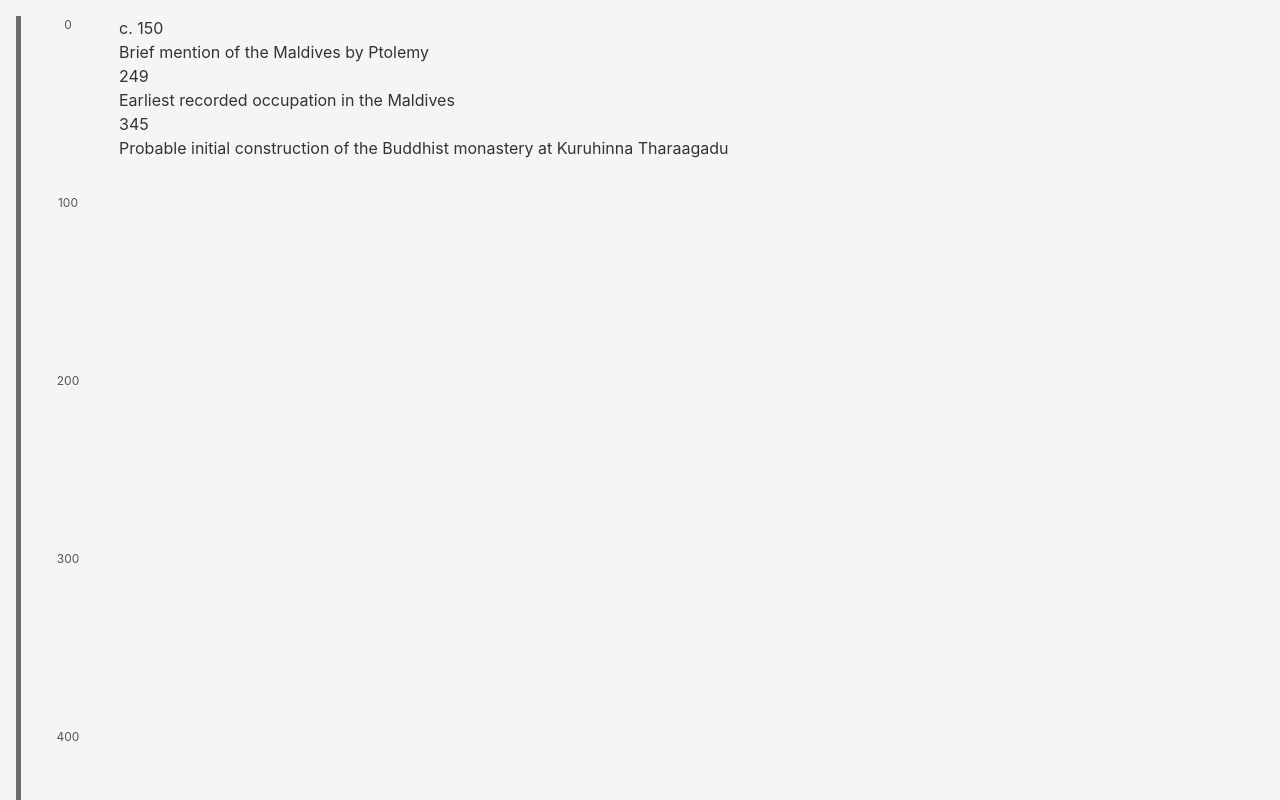
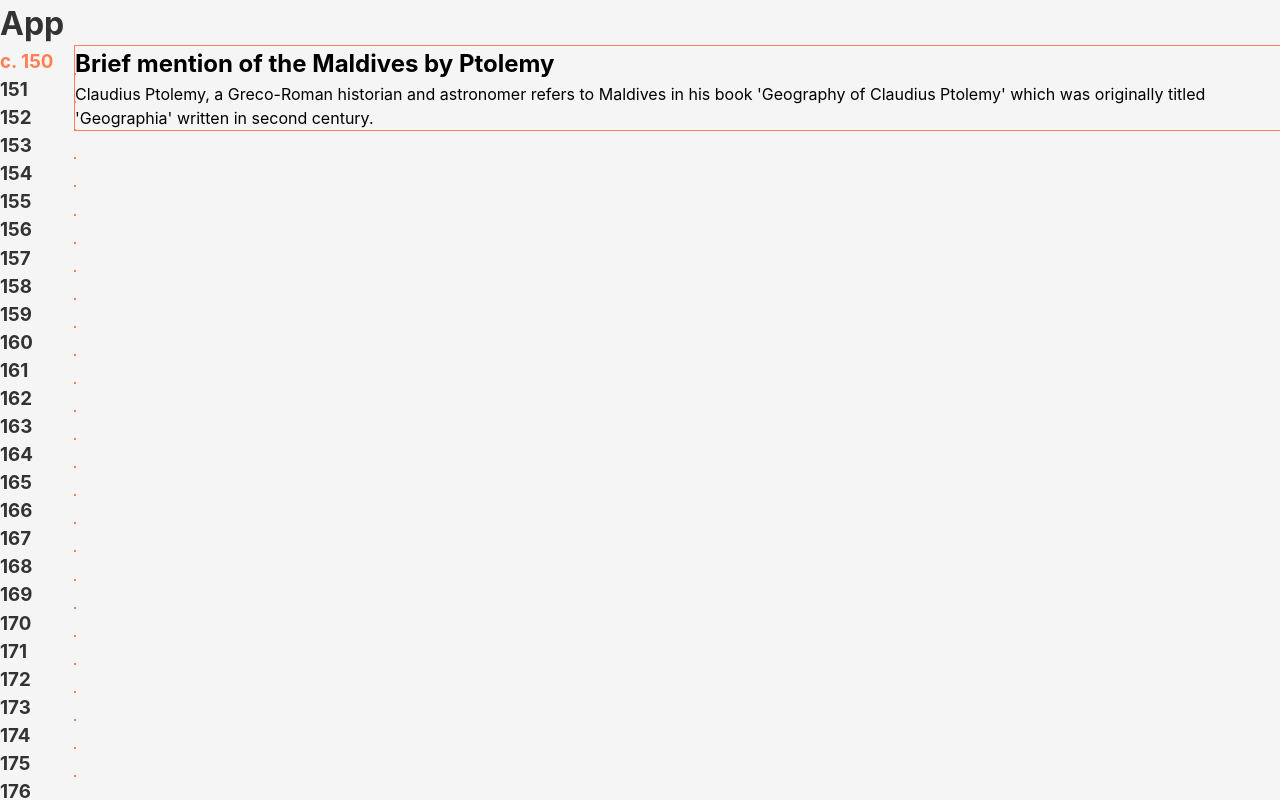
Before and after one commit to faryyym/maldive_history, a Vue app: page / in a window 1280 px wide. Shown: the top 800 px of the page. Built offline with nearby package versions, Linux system fonts and the light colour scheme.

Commit message:
Basic Timeline Structure

```diff
--- a/package.json
+++ b/package.json
@@ -10,6 +10,9 @@
   },
   "dependencies": {
     "@knight-lab/timelinejs": "^3.9.3",
+    "timeline-vuejs": "^1.1.7",
+    "vis-data": "^7.1.9",
+    "vis-timeline": "^7.7.3",
     "vue": "^3.3.4"
   },
   "devDependencies": {
--- a/src/App.vue
+++ b/src/App.vue
@@ -1,28 +1,32 @@
 <template>
-  <div class="timeline">
-    <div class="line"></div>
-    <div class="content">
-      <div class="markers">
-        <div v-for="year in timelineYears" :key="year" class="marker">
-          {{ year }}
-        </div>
+  <h1>App</h1>
+  <div class="container">
+    <div
+      v-for="yearData in yearEvents"
+      :key="yearData.year"
+      :id="yearData.year"
+      :class="{ year: true, 'highlighted-year': yearData.title !== '' }"
+    >
+      <h3>{{ yearData.year }}</h3>
+      <div class="event">
+        <h2>{{ yearData.title }}</h2>
+        <p>{{ yearData.description }}</p>
       </div>
-      <div class="events">
-        <div v-for="data in historyData" :key="data.year" class="event">
-          <div class="event-year">{{ data.year }}</div>
-          <div class="event-title">{{ data.title }}</div>
-          <!-- Include other event details here -->
-        </div>
-      </div>
+      <!-- Add other content here -->
     </div>
   </div>
 </template>
 
 <script>
+import historicalData from './assets/historicalData.json'
+
 export default {
+  name: 'App',
   data() {
     return {
-      historyData: [
+      maxYears: 2000,
+      startYear: 150,
+      eventsData: [
         {
           year: 'c. 150',
           title: 'Brief mention of the Maldives by Ptolemy',
@@ -55,61 +59,44 @@ export default {
           imageUrl: '',
         },
       ],
-      maxYear: 2000,
     }
   },
   computed: {
-    timelineYears() {
-      const interval = 100 // Mark every 100 years
-      const years = []
-      for (let i = 0; i <= this.maxYear; i += interval) {
-        years.push(i)
+    yearEvents() {
+      const yearEvents = []
+      for (let i = this.startYear; i <= this.maxYears; i++) {
+        const eventData = this.eventsData.find(
+          (event) => event.start_year === i.toString()
+        )
+        if (eventData) {
+          yearEvents.push(eventData)
+        } else {
+          yearEvents.push({ year: i.toString(), title: '', description: '' }) // Or any default placeholder
+        }
       }
-      return years
+      return yearEvents
     },
   },
+  mounted() {},
 }
 </script>
 
-<style>
-.timeline {
-  display: flex;
-  align-items: flex-start;
-  height: 100%; /* Adjust the height according to your layout */
-  margin-top: 1rem;
-}
-
-.line {
-  width: 5px;
-  margin-left: 1rem;
-  height: 100%;
-  background-color: #6c6c6c;
-  z-index: 99;
-}
-
-.content {
-  display: flex;
-  margin-left: 2rem; /* Adjust spacing */
-}
-
-.markers {
-  margin-right: 1rem; /* Adjust spacing */
-  width: 50px;
-}
-
-.marker {
-  width: 30px;
-  text-align: center;
-  font-size: 12px;
-  color: #555;
-  margin-bottom: 10rem; /* Adjust the distance between years */
-}
-
-.events {
-  /* Style your events container as needed */
+<style scoped>
+.year {
+  /* Your styles for year blocks */
 }
 
 .event {
-  /* Style your individual events as needed */
+  position: absolute;
+  left: 75px;
+  transform: translateY(-30px);
+  color: black;
+  outline: 1px solid coral;
+
+  /* top: 0; */
+}
+
+.highlighted-year {
+  color: coral;
 }
 </style>
```
Also changed, not shown: 1 other file (tests, documents, lock files or other folders).
